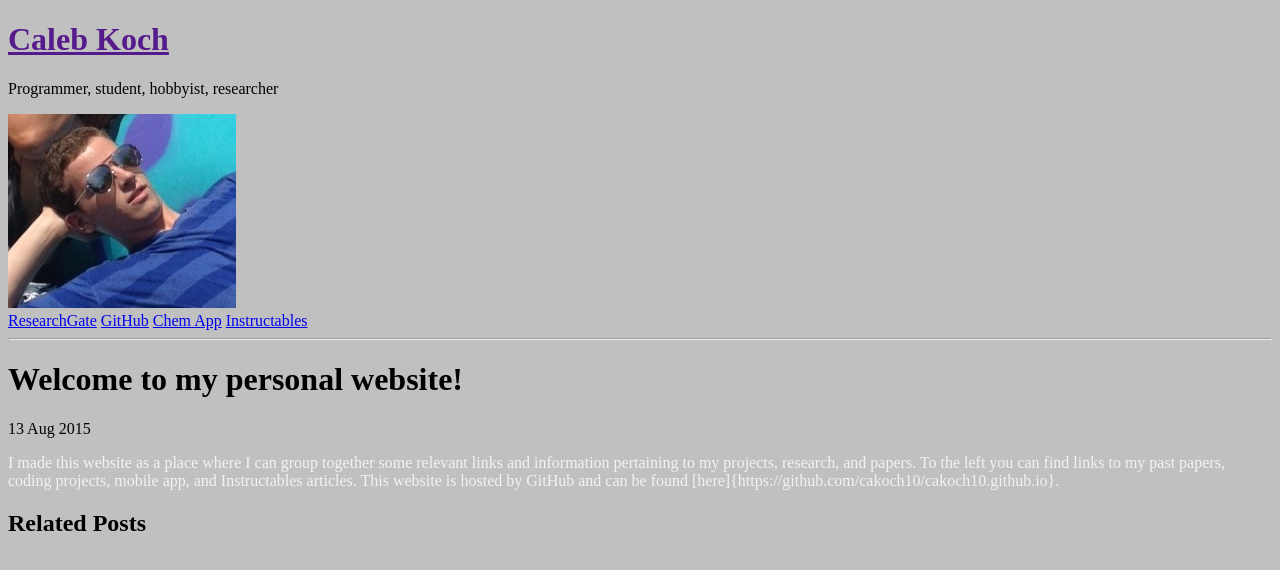
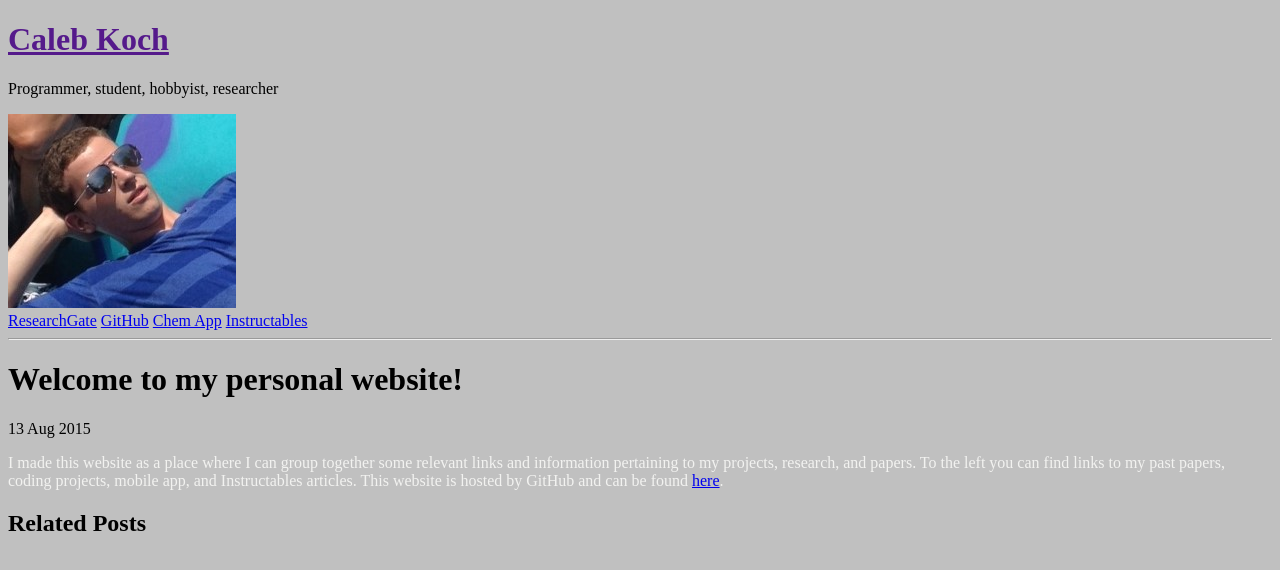
Before and after one commit to cakoch10/cakoch10.github.io, a Jekyll site: the page built from _posts/2015-08-13-whats-jekyll.md, in a window 1280 px wide. Shown: the top 570 px of the page. Built offline with Jekyll 4.4.1, drawn with Linux system fonts in a browser that asks for light colours; Markdown is read by kramdown in place of the engine named in the settings.

Commit message:
Update 2015-08-13-whats-jekyll.md

```diff
--- a/_posts/2015-08-13-whats-jekyll.md
+++ b/_posts/2015-08-13-whats-jekyll.md
@@ -4,7 +4,7 @@ title: Welcome to my personal website!
 ---
 
 <span style="color:#f2f2f0">
-I made this website as a place where I can group together some relevant links and information pertaining to my projects, research, and papers. To the left you can find links to my past papers, coding projects, mobile app, and Instructables articles. This website is hosted by GitHub and can be found [here]{https://github.com/cakoch10/cakoch10.github.io}.
+I made this website as a place where I can group together some relevant links and information pertaining to my projects, research, and papers. To the left you can find links to my past papers, coding projects, mobile app, and Instructables articles. This website is hosted by GitHub and can be found [here](https://github.com/cakoch10/cakoch10.github.io).
 </span>
 
 <!--
```
